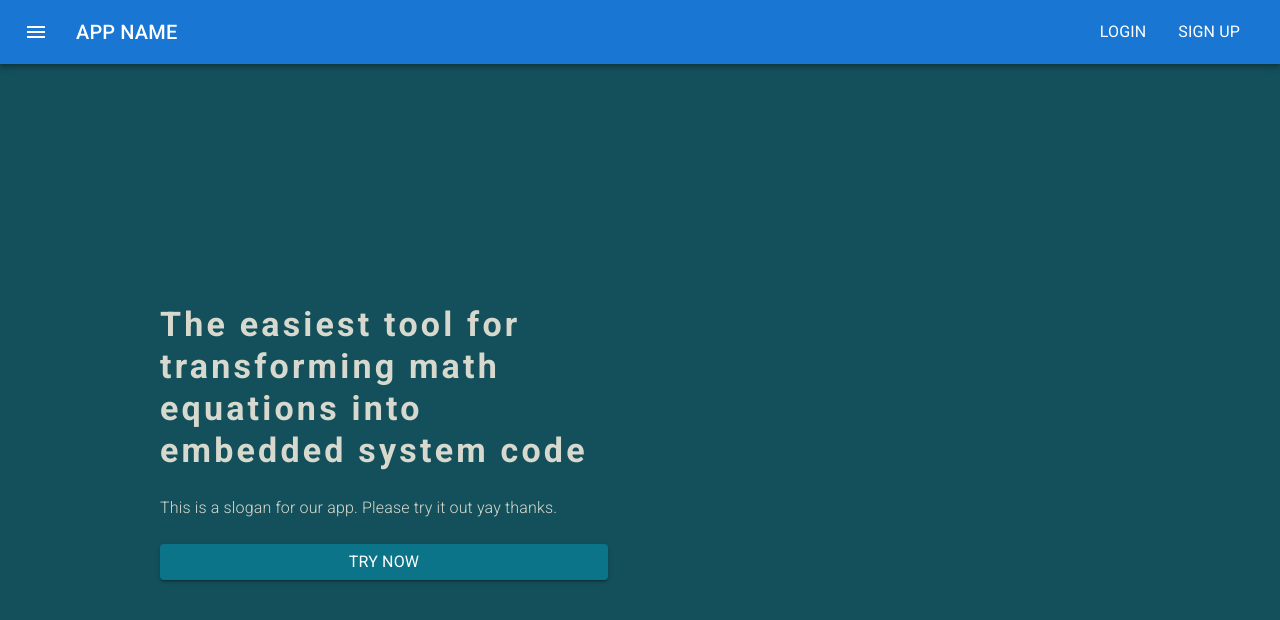
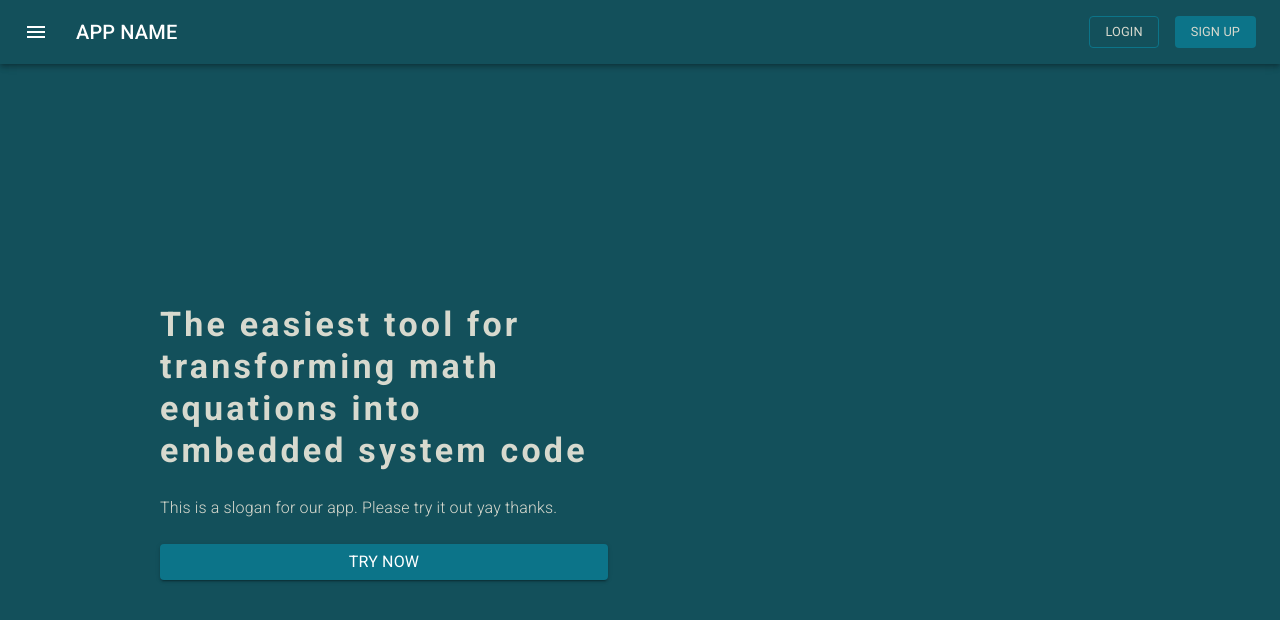
Before and after one commit to Neo-Zenith/quickmafs, a React (Vite) app in the folder client/: page / in a window 1280 px wide. Shown: the top 620 px of the page. Built offline with nearby package versions, Linux system fonts and the light colour scheme.

Commit message:
updated Navbar style

```diff
--- /dev/null
+++ b/client/src/components/Navbar/Navbar.css
@@ -0,0 +1,4 @@
+.navbar-actions {
+    display: flex;
+    column-gap: 1rem;
+}
--- a/client/src/components/Navbar/Navbar.jsx
+++ b/client/src/components/Navbar/Navbar.jsx
@@ -10,6 +10,8 @@ import MenuItem from "@mui/material/MenuItem";
 import Menu from "@mui/material/Menu";
 import { useSelector } from "react-redux";
 import Button from "@mui/material/Button";
+import { darken } from "@mui/material/styles";
+import "./Navbar.css";
 
 export default function Navbar() {
     const [anchorEl, setAnchorEl] = useState(null);
@@ -25,7 +27,10 @@ export default function Navbar() {
 
     return (
         <Box sx={{ flexGrow: 1 }}>
-            <AppBar position="static">
+            <AppBar
+                position="static"
+                sx={{ backgroundColor: "var(--color-primary)" }}
+            >
                 <Toolbar>
                     <IconButton
                         size="large"
@@ -44,7 +49,7 @@ export default function Navbar() {
                         APP NAME
                     </Typography>
                     {auth && (
-                        <div>
+                        <div className="navbar-actions">
                             <IconButton
                                 size="large"
                                 aria-label="account of current user"
@@ -71,21 +76,70 @@ export default function Navbar() {
                                 onClose={handleClose}
                             >
                                 <MenuItem onClick={handleClose}>
-                                    Profile
+                                    <Typography
+                                        sx={{
+                                            color: "var(--color-accent)",
+                                            fontSize: "0.8rem",
+                                        }}
+                                    >
+                                        Profile
+                                    </Typography>
                                 </MenuItem>
                                 <MenuItem onClick={handleClose}>
-                                    My account
+                                    <Typography
+                                        sx={{
+                                            color: "var(--color-accent)",
+                                            fontSize: "0.8rem",
+                                        }}
+                                    >
+                                        Profile
+                                    </Typography>
                                 </MenuItem>
                             </Menu>
                         </div>
                     )}
                     {!auth && (
-                        <div>
-                            <Button variant="outlined">
-                                <Typography color="white">Login</Typography>
+                        <div className="navbar-actions">
+                            <Button
+                                variant="outlined"
+                                sx={{
+                                    borderColor: "var(--color-secondary)",
+                                    borderWidth: "0.1rem",
+                                    "&:hover": {
+                                        borderColor: darken("#0C7489", 0.1), // Adjust the factor (0.1) as needed
+                                        borderWidth: "0.1rem",
+                                    },
+                                    color: "var(--color-secondary)",
+                                }}
+                            >
+                                <Typography
+                                    sx={{
+                                        color: "var(--color-accent)",
+                                        fontSize: "0.8rem",
+                                    }}
+                                >
+                                    Login
+                                </Typography>
                             </Button>
-                            <Button variant="contained" disableElevation>
-                                <Typography>Sign Up</Typography>
+                            <Button
+                                variant="contained"
+                                disableElevation
+                                sx={{
+                                    backgroundColor: "var(--color-secondary)",
+                                    "&:hover": {
+                                        backgroundColor: darken("#0C7489", 0.1), // Adjust the factor (0.1) as needed
+                                    },
+                                    color: "var(--color-secondary)",
+                                }}
+                            >
+                                <Typography
+                                    sx={{
+                                        color: "var(--color-accent)",
+                                        fontSize: "0.8rem",
+                                    }}
+                                >
+                                    Sign Up
+                                </Typography>
                             </Button>
                         </div>
                     )}
```
